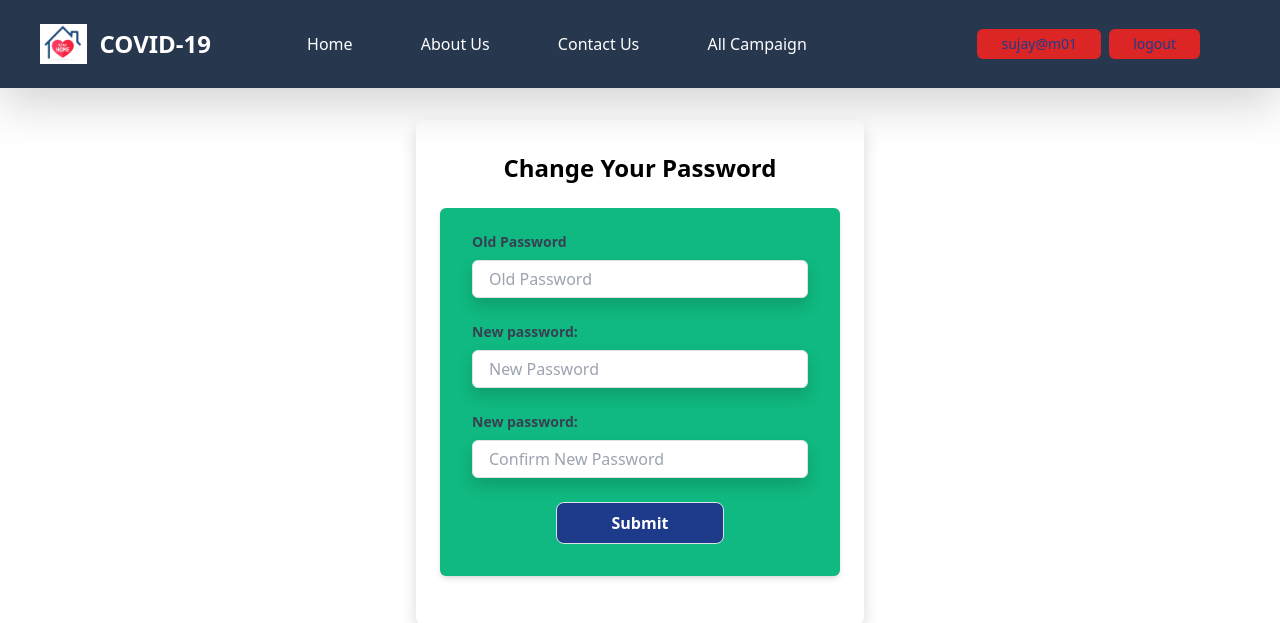
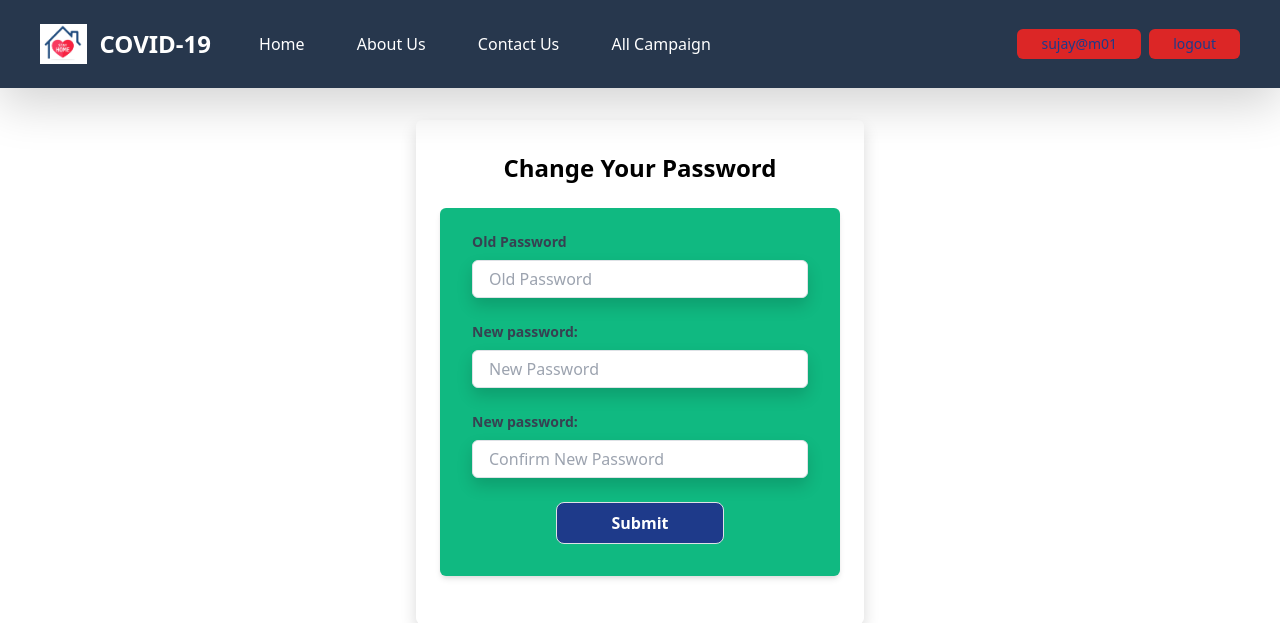
Before and after one commit to sujaym01/vaccination_management_system, a Django app: page /account/change_password/ in a window 1280 px wide. Shown: the top 623 px of the page. Run offline with Django 5.2, Linux system fonts and the light colour scheme; a user stored in the database is signed in; data comes from the database, SQL or seed files in the repository; some libraries are stand-ins or nearby versions.

Commit message:
changes core app

```diff
--- a/core/templates/navbar.html
+++ b/core/templates/navbar.html
@@ -14,12 +14,12 @@
       </svg>
     </button>
   </div>
-  <div class="w-full block flex-grow lg:flex lg:items-center lg:w-auto px-10">
+  <div class="w-full block flex-grow lg:flex lg:items-center lg:w-auto">
     <div class="text-md">
-      <a href="{% url 'home' %}" class="mx-2 inline-block font-medium px-4 py-2 leading-none text-white hover:text-blue-500 lg:mt-0"><i class="fa-solid fa-house"></i> Home</a>
-      <a href="{% url 'about_us' %}" class="mx-2 inline-block font-medium px-4 py-2 leading-none text-white hover:text-blue-500 lg:mt-0"><i class="fa-solid fa-address-card"></i> About Us</a>
-      <a href=" {% url 'contact_us' %} " class="mx-2 inline-block font-medium px-4 py-2 leading-none text-white hover:text-blue-500 lg:mt-0"><i class="fa-solid fa-address-book"></i> Contact Us</a>
-      <a href=" {% url 'all_campaign' %} " class="mx-2 inline-block font-medium px-4 py-2 leading-none text-white hover:text-blue-500 lg:mt-0"><i class="fa-brands fa-servicestack"></i> All Campaign</a>
+      <a href="{% url 'home' %}" class="mx-2 inline-block font-medium px-3 py-2 leading-none text-white hover:text-blue-500 lg:mt-0"><i class="fa-solid fa-house"></i> Home</a>
+      <a href="{% url 'about_us' %}" class="mx-2 inline-block font-medium px-3 py-2 leading-none text-white hover:text-blue-500 lg:mt-0"><i class="fa-solid fa-address-card"></i> About Us</a>
+      <a href=" {% url 'contact_us' %} " class="mx-2 inline-block font-medium px-3 py-2 leading-none text-white hover:text-blue-500 lg:mt-0"><i class="fa-solid fa-address-book"></i> Contact Us</a>
+      <a href=" {% url 'all_campaign' %} " class="mx-2 inline-block font-medium px-3 py-2 leading-none text-white hover:text-blue-500 lg:mt-0"><i class="fa-brands fa-servicestack"></i> All Campaign</a>
     </div>
 
     {% if request.user.is_authenticated %}
```
